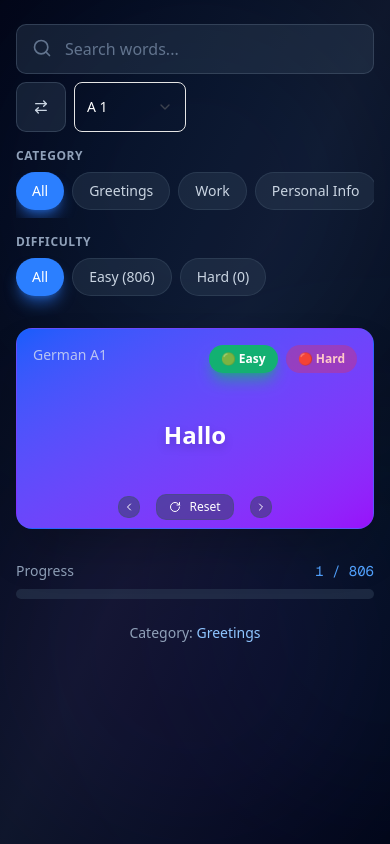
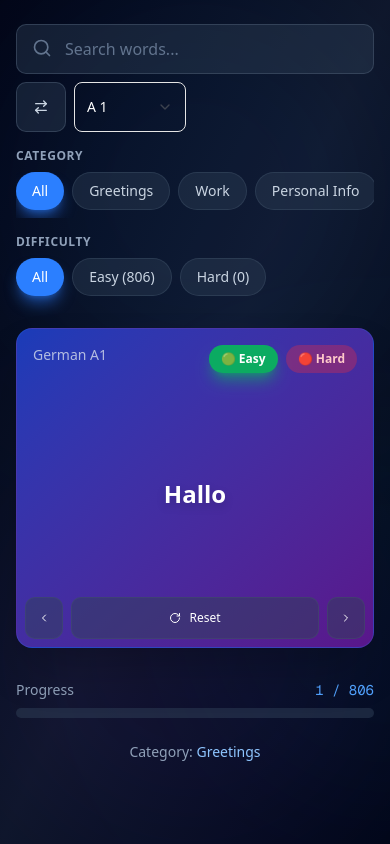
Before and after one commit to Ben-Najafloo/Magic-UI, a Next.js app: page /flash-card in a window 390 px wide. Built offline with nearby package versions, Linux system fonts and the light colour scheme.

Commit message:
flash card updated

```diff
--- a/src/app/(extra)/flash-card/page.jsx
+++ b/src/app/(extra)/flash-card/page.jsx
@@ -249,9 +249,9 @@ const Page = () => {
                             onClick={() => setIsFlipped(!isFlipped)}
                             className="mb-8 cursor-pointer group perspective"
                         >
-                            <div className="relative w-full aspect-video max-w-3xl mx-auto">
-                                <div className="absolute inset-0 bg-linear-to-br from-blue-600/40 to-purple-600/40 rounded-2xl blur-xl opacity-0 group-hover:opacity-100 transition-opacity duration-300"></div>
-                                <div className="relative w-full h-full bg-linear-to-br from-blue-600 to-purple-600 rounded-2xl shadow-2xl p-8 flex flex-col items-center justify-center transition-all duration-300 group-hover:shadow-2xl group-hover:shadow-blue-500/50 border border-blue-500/20">
+                            <div className="relative w-full aspect-video max-w-5xl mx-auto h-80 md:h-96">
+                                <div className="absolute inset-0 bg-linear-to-br from-blue-700/40 to-purple-800/40 rounded-2xl blur-xl opacity-0 group-hover:opacity-100 transition-opacity duration-300"></div>
+                                <div className="relative w-full h-full bg-linear-to-br from-blue-800 to-purple-900 rounded-2xl shadow-2xl p-8 flex flex-col items-center justify-center transition-all duration-300 group-hover:shadow-2xl group-hover:shadow-blue-500/50 border border-blue-500/20">
                                     {/* Easy/Hard Buttons */}
                                     <div className="absolute top-4 right-4 flex gap-2">
                                         <button
@@ -291,10 +291,10 @@ const Page = () => {
                                     </div>
 
                                     {/* Navigation buttons */}
-                                    <div className="absolute bottom-2 flex gap-4 items-center">
+                                    <div className="absolute bottom-2 flex justify-between w-full px-2">
                                         <button
                                             onClick={handlePrev}
-                                            className="md:p-3 p-1 rounded-lg bg-slate-700/50 hover:bg-slate-600/50 transition text-white border border-slate-600/40 hover:border-slate-500/60"
+                                            className="md:p-3 p-3 rounded-lg bg-slate-700/50 hover:bg-slate-600/50 transition text-white border border-slate-600/40 hover:border-slate-500/60"
                                             aria-label="Previous card"
                                         >
                                             <ChevronLeft className="md:h-5 md:w-5 h-3 w-3" />
@@ -302,7 +302,7 @@ const Page = () => {
 
                                         <button
                                             onClick={handleReset}
-                                            className="md:px-6 md:py-3 px-3 py-1 rounded-lg bg-slate-700/50 hover:bg-slate-600/50 transition text-white flex items-center gap-2 font-medium border border-slate-600/40 hover:border-slate-500/60"
+                                            className="w-full mx-2 justify-center md:px-6 md:py-3 px-3 py-3 rounded-lg bg-slate-700/50 hover:bg-slate-600/50 transition text-white flex items-center gap-2 font-medium border border-slate-600/40 hover:border-slate-500/60"
                                         >
                                             <RotateCw className="md:h-4 md:w-4 h-3 w-3" />
                                             <span className='md:text-sm text-xs'>Reset</span>
@@ -310,7 +310,7 @@ const Page = () => {
 
                                         <button
                                             onClick={handleNext}
-                                            className="md:p-3 p-1 rounded-lg bg-slate-700/50 hover:bg-slate-600/50 transition text-white border border-slate-600/40 hover:border-slate-500/60"
+                                            className="md:p-3 p-3 rounded-lg bg-slate-700/50 hover:bg-slate-600/50 transition text-white border border-slate-600/40 hover:border-slate-500/60"
                                             aria-label="Next card"
                                         >
                                             <ChevronRight className="md:h-5 md:w-5 h-3 w-3" />
@@ -376,7 +376,7 @@ const Page = () => {
                         {/* Progress */}
                         <div className="flex flex-col items-center gap-6">
                             {/* Progress indicator */}
-                            <div className="w-full max-w-sm">
+                            <div className="w-full max-w-5xl">
                                 <div className="flex justify-between text-sm text-slate-400 mb-2">
                                     <span className="font-medium">Progress</span>
                                     <span className="font-mono text-blue-400">
```
